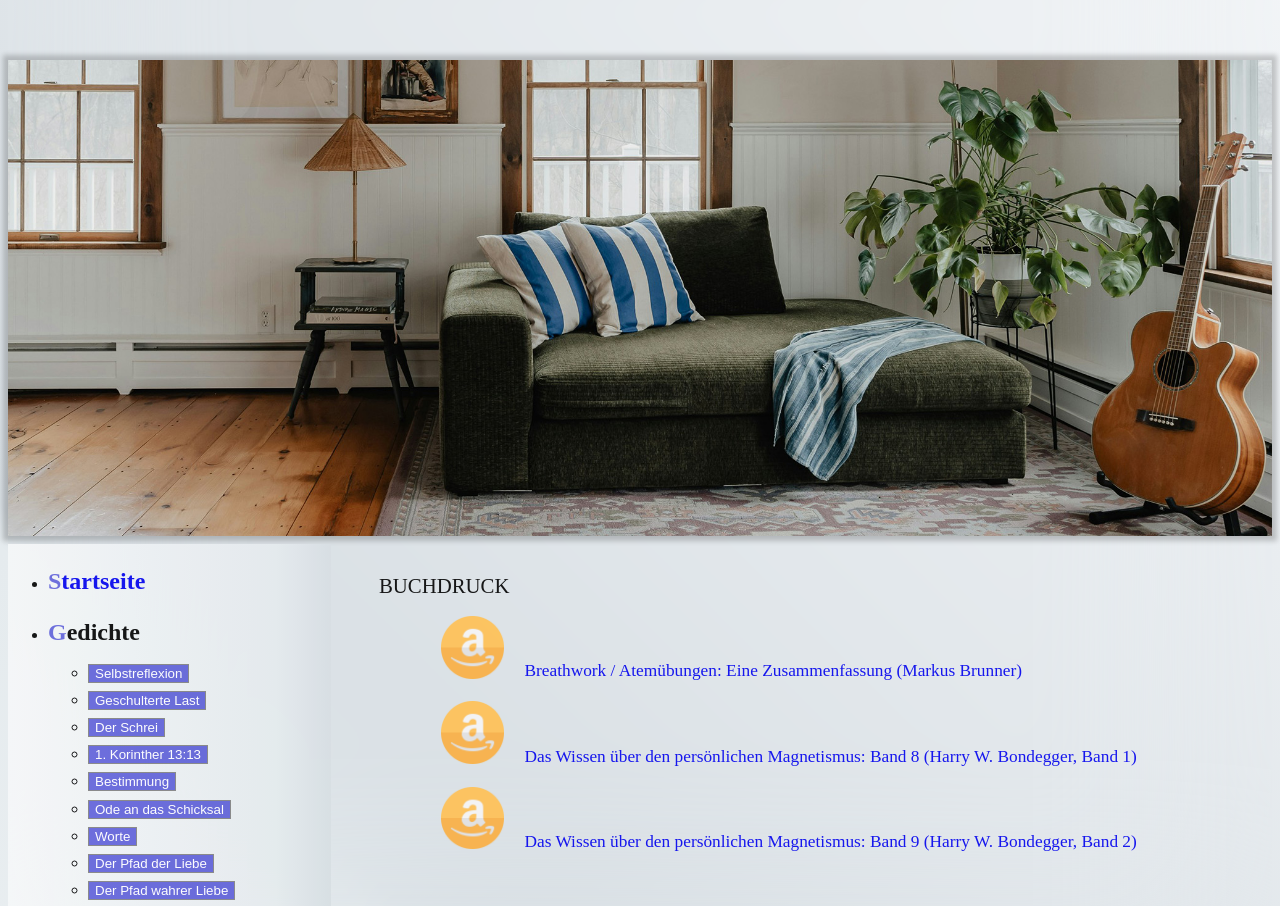
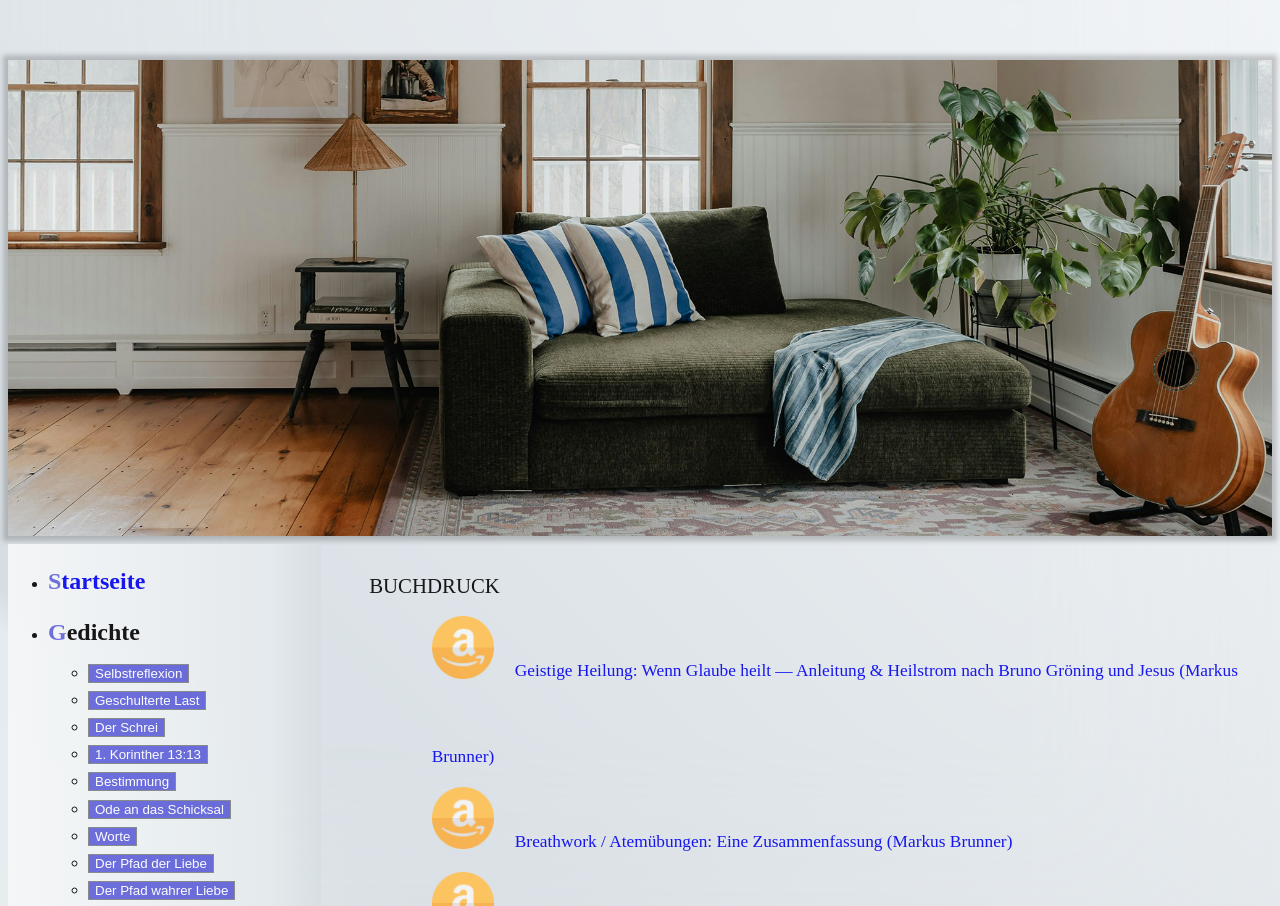
Before and after one commit to markusbrunner-design/markusbrunner, a website: page index.html in a window 1280 px wide. Shown: the part 250-1156 px from the top of the page. Drawn offline with Linux system fonts and the light colour scheme.

Commit message:
added geistige heilung

```diff
--- a/index.html
+++ b/index.html
@@ -71,6 +71,7 @@
     <!-- filled by script.js -->
     <dl class="link-list">
       <dt>Buchdruck</dt>
+      <dd><a href="https://amzn.to/3KD8Ljo" title="Amazon Partner-Link markusbdesign-21" target="_blank"><img class="icon" src="img/icons/amazon.png" title="Amazon Partner-Link markusbdesign-21" /><small>Geistige Heilung: Wenn Glaube heilt — Anleitung & Heilstrom nach Bruno Gröning und Jesus (Markus Brunner)</small></a></dd>
       <dd><a href="https://amzn.to/4fZpusQ" title="Amazon Partner-Link markusbdesign-21" target="_blank"><img class="icon" src="img/icons/amazon.png" title="Amazon Partner-Link markusbdesign-21" /><small>Breathwork / Atemübungen: Eine Zusammenfassung (Markus Brunner)</small></a></dd>
       <dd><a href="https://amzn.to/41zgo03" title="Amazon Partner-Link markusbdesign-21" target="_blank"><img class="icon" src="img/icons/amazon.png" title="Amazon Partner-Link markusbdesign-21" /><small>Das Wissen über den persönlichen Magnetismus: Band 8 (Harry W. Bondegger, Band 1)</small></a></dd>
       <dd><a href="https://amzn.to/41BoRjs" title="Amazon Partner-Link markusbdesign-21" target="_blank"><img class="icon" src="img/icons/amazon.png" title="Amazon Partner-Link markusbdesign-21" /><small>Das Wissen über den persönlichen Magnetismus: Band 9 (Harry W. Bondegger, Band 2)</small></a></dd>
```
